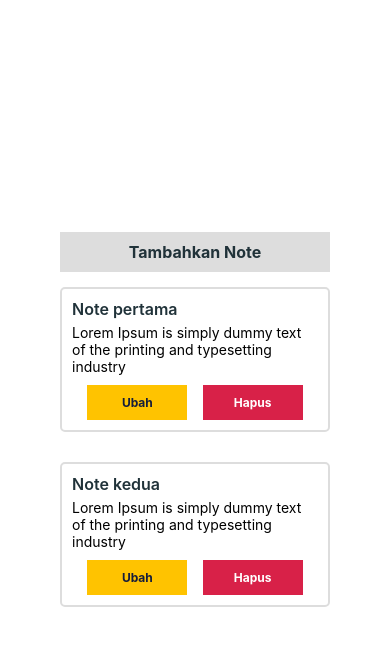
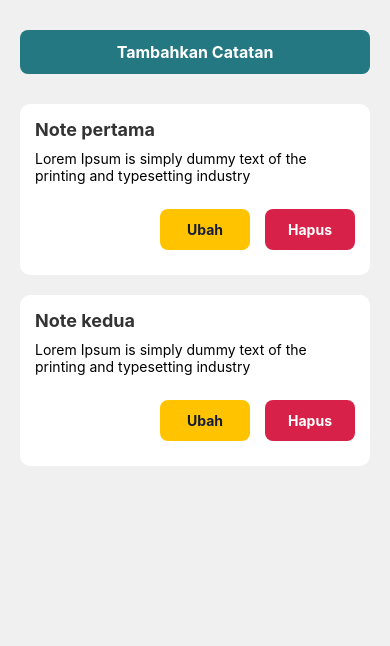
Before and after one commit to Arriziqrzyx/Progate-Note, a React Native app: screen / in a window 390 px wide. Shown: the top 646 px of the page. Built offline with nearby package versions, Linux system fonts and the light colour scheme.

Commit message:
change styling

```diff
--- a/App.jsx
+++ b/App.jsx
@@ -36,6 +36,5 @@ const styles = StyleSheet.create({
     display: 'flex',
     flexDirection: 'column',
     justifyContent: 'center',
-    padding: 40,
   },
 });
--- a/src/components/customButton.jsx
+++ b/src/components/customButton.jsx
@@ -1,7 +1,7 @@
-import React from 'react'
-import { TouchableOpacity, Text, StyleSheet } from 'react-native'
+import React from 'react';
+import { TouchableOpacity, Text, StyleSheet } from 'react-native';
 
-function CustomButton ({
+function CustomButton({
   backgroundColor,
   color,
   text,
@@ -10,25 +10,26 @@ function CustomButton ({
   width = 120,
   ...otherProps
 }) {
-  const styles = StyleSheet.create({
-    button: {
-      alignItems: 'center',
-      backgroundColor,
-      width,
-      padding: 10,
-    },
-    buttonText: {
-      fontSize,
-      fontWeight: '700',
-      color,
-    },
-  })
-
   return (
-    <TouchableOpacity style={styles.button} onPress={onPress} {...otherProps}>
-      <Text style={styles.buttonText}>{text}</Text>
+    <TouchableOpacity style={[styles.button, { backgroundColor, width }]} onPress={onPress} {...otherProps}>
+      <Text style={[styles.buttonText, { color, fontSize }]}>{text}</Text>
     </TouchableOpacity>
-  )
+  );
 }
 
-export default CustomButton
+const styles = StyleSheet.create({
+  button: {
+    alignItems: 'center',
+    paddingVertical: 12,
+    paddingHorizontal: 20,
+    borderRadius: 8,
+    marginVertical: 10,
+    elevation: 3,
+  },
+  buttonText: {
+    fontSize: 16,
+    fontWeight: '700',
+  },
+});
+
+export default CustomButton;
--- a/src/components/customTextInput.jsx
+++ b/src/components/customTextInput.jsx
@@ -1,5 +1,5 @@
-import React from 'react'
-import { TextInput, Text, StyleSheet, View } from 'react-native'
+import React from 'react';
+import { TextInput, Text, StyleSheet, View } from 'react-native';
 
 function CustomTextInput({
   text,
@@ -10,28 +10,38 @@ function CustomTextInput({
 }) {
   return (
     <View style={styles.textInputWrapper}>
-      <Text>{label}</Text>
+      <Text style={styles.label}>{label}</Text>
       <TextInput
         multiline={multiline}
         numberOfLines={numberOfLines}
         style={styles.input}
         placeholder={label}
         onChangeText={onChange}
-        defaultValue={text}
+        value={text}
       />
     </View>
-  )
+  );
 }
 
 const styles = StyleSheet.create({
   textInputWrapper: {
-    marginTop: 20,
+    marginVertical: 10,
+  },
+  label: {
+    marginBottom: 5,
+    fontSize: 16,
+    fontWeight: '600',
+    color: '#333',
   },
   input: {
-    borderWidth: 2,
-    borderColor: '#DDD',
-    padding: 10,
+    borderWidth: 1,
+    borderColor: '#ccc',
+    borderRadius: 8,
+    paddingVertical: 10,
+    paddingHorizontal: 15,
+    fontSize: 16,
+    color: '#333',
   },
-})
+});
 
-export default CustomTextInput
+export default CustomTextInput;
--- a/src/screen/Home.jsx
+++ b/src/screen/Home.jsx
@@ -16,8 +16,8 @@ function NoteCard({ item }) {
           backgroundColor="#FFC300"
           color="#151D3B"
           text="Ubah"
-          fontSize={12}
-          width={100}
+          fontSize={14}
+          width={90}
           onPress={() => {
             setEditNote(item);
             setCurrentPage('editNote');
@@ -27,8 +27,8 @@ function NoteCard({ item }) {
           backgroundColor="#D82148"
           color="#fff"
           text="Hapus"
-          fontSize={12}
-          width={100}
+          fontSize={14}
+          width={90}
           onPress={() => deleteNote(item.id)}
         />
       </View>
@@ -41,20 +41,18 @@ function Home() {
 
   return (
     <View style={styles.container}>
-      <StatusBar translucent={false} backgroundColor='transparent' />
+      <StatusBar translucent={false} backgroundColor='#247881' />
       <CustomButton
-        backgroundColor="#DDD"
-        color="#203239"
-        text="Tambahkan Note"
+        backgroundColor="#247881"
+        color="#fff"
+        text="Tambahkan Catatan"
         width="100%"
         onPress={() => setCurrentPage('addNote')}
       />
       <FlatList
         data={noteList}
-        renderItem={({item}) => (
-          <NoteCard item={item} />
-        )}
-        keyExtractor={({id}) => id.toString()}
+        renderItem={({ item }) => <NoteCard item={item} />}
+        keyExtractor={item => item.id.toString()}
       />
     </View>
   );
@@ -62,30 +60,28 @@ function Home() {
 
 const styles = StyleSheet.create({
   container: {
-    display: 'flex',
-    flexDirection: 'column',
-    justifyContent: 'center',
+    flex: 1,
+    backgroundColor: '#f0f0f0',
     padding: 20,
-    marginTop: 10,
   },
   card: {
-    padding: 10,
-    marginVertical: 15,
-    borderColor: '#DDD',
-    borderWidth: 2,
-    borderRadius: 5,
+    backgroundColor: '#fff',
+    padding: 15,
+    marginTop: 20,
+    borderRadius: 10,
+    elevation: 3,
   },
   cardTitle: {
-    fontWeight: '600',
-    color: '#203239',
-    fontSize: 16,
-    marginBottom: 5,
+    fontSize: 18,
+    fontWeight: 'bold',
+    marginBottom: 10,
+    color: '#333',
   },
   buttons: {
-    marginTop: 10,
-    display: 'flex',
     flexDirection: 'row',
-    justifyContent: 'space-evenly',
+    justifyContent: 'flex-end',
+    marginTop: 15,
+    gap: 15,
   },
 });
 
--- a/src/screen/addNote.jsx
+++ b/src/screen/addNote.jsx
@@ -2,8 +2,8 @@ import React, { useState, useContext } from 'react';
 import { Text, View, StyleSheet } from 'react-native';
 import CustomTextInput from '../components/customTextInput';
 import CustomButton from '../components/customButton';
+import { NoteContext } from '../context/NoteContext';
 import { StatusBar } from 'expo-status-bar';
-import { NoteContext } from '../context/NoteContext';
 
 function AddNote() {
   const { setCurrentPage, addNote } = useContext(NoteContext);
@@ -12,13 +12,13 @@ function AddNote() {
 
   return (
     <View style={styles.container}>
-      <StatusBar translucent={false} backgroundColor='transparent' />
+      <StatusBar translucent={false} backgroundColor='#247881' />
       <Text style={styles.pageTitle}>Tambahkan Note</Text>
       <CustomTextInput
         text={title}
         onChange={setTitle}
         label="Judul"
-        placeholder="Judul"
+        placeholder="Masukkan judul"
         numberOfLines={1}
         multiline={false}
       />
@@ -26,11 +26,10 @@ function AddNote() {
         text={desc}
         onChange={setDesc}
         label="Deskripsi"
-        placeholder="Deskripsi"
+        placeholder="Masukkan deskripsi"
         multiline
         numberOfLines={4}
       />
-      <View style={styles.spacerTop}>
       <CustomButton
         backgroundColor="#247881"
         color="#fff"
@@ -42,8 +41,6 @@ function AddNote() {
         }}
         disabled={title === ''}
       />
-      </View>
-      <View style={styles.spacerTop}>
       <CustomButton
         backgroundColor="#DDDDDD"
         color="#203239"
@@ -52,15 +49,13 @@ function AddNote() {
         onPress={() => setCurrentPage('home')}
       />
     </View>
-    </View>
   );
 }
 
 const styles = StyleSheet.create({
   container: {
-    display: 'flex',
-    flexDirection: 'column',
-    justifyContent: 'center',
+    flex: 1,
+    backgroundColor: '#f0f0f0',
     padding: 20,
   },
   pageTitle: {
@@ -70,9 +65,6 @@ const styles = StyleSheet.create({
     textAlign: 'center',
     color: '#203239',
   },
-  spacerTop: {
-    marginTop: 30,
-  },
 });
 
 export default AddNote;
--- a/src/screen/editNote.jsx
+++ b/src/screen/editNote.jsx
@@ -2,8 +2,8 @@ import React, { useState, useEffect, useContext } from 'react';
 import { Text, View, StyleSheet } from 'react-native';
 import CustomTextInput from '../components/customTextInput';
 import CustomButton from '../components/customButton';
+import { NoteContext } from '../context/NoteContext';
 import { StatusBar } from 'expo-status-bar';
-import { NoteContext } from '../context/NoteContext';
 
 function EditNote() {
   const { setCurrentPage, editNote, updateNote } = useContext(NoteContext);
@@ -19,13 +19,13 @@ function EditNote() {
 
   return (
     <View style={styles.container}>
-      <StatusBar translucent={false} backgroundColor='transparent' />
+      <StatusBar translucent={false} backgroundColor='#247881' />
       <Text style={styles.pageTitle}>Edit Note</Text>
       <CustomTextInput
         text={title}
         onChange={setTitle}
         label="Judul"
-        placeholder="Judul"
+        placeholder="Masukkan judul"
         numberOfLines={1}
         multiline={false}
       />
@@ -33,11 +33,10 @@ function EditNote() {
         text={desc}
         onChange={setDesc}
         label="Deskripsi"
-        placeholder="Deskripsi"
+        placeholder="Masukkan deskripsi"
         multiline
         numberOfLines={4}
       />
-      <View style={styles.spacerTop}>
       <CustomButton
         backgroundColor="#247881"
         color="#fff"
@@ -49,8 +48,6 @@ function EditNote() {
         }}
         disabled={title === ''}
       />
-      </View>
-      <View style={styles.spacerTop}>
       <CustomButton
         backgroundColor="#DDDDDD"
         color="#203239"
@@ -59,15 +56,13 @@ function EditNote() {
         onPress={() => setCurrentPage('home')}
       />
     </View>
-    </View>
   );
 }
 
 const styles = StyleSheet.create({
   container: {
-    display: 'flex',
-    flexDirection: 'column',
-    justifyContent: 'center',
+    flex: 1,
+    backgroundColor: '#f0f0f0',
     padding: 20,
   },
   pageTitle: {
@@ -77,9 +72,6 @@ const styles = StyleSheet.create({
     textAlign: 'center',
     color: '#203239',
   },
-  spacerTop: {
-    marginTop: 30,
-  },
 });
 
 export default EditNote;
```
Lines whose indentation alone changed are shown as unchanged.
